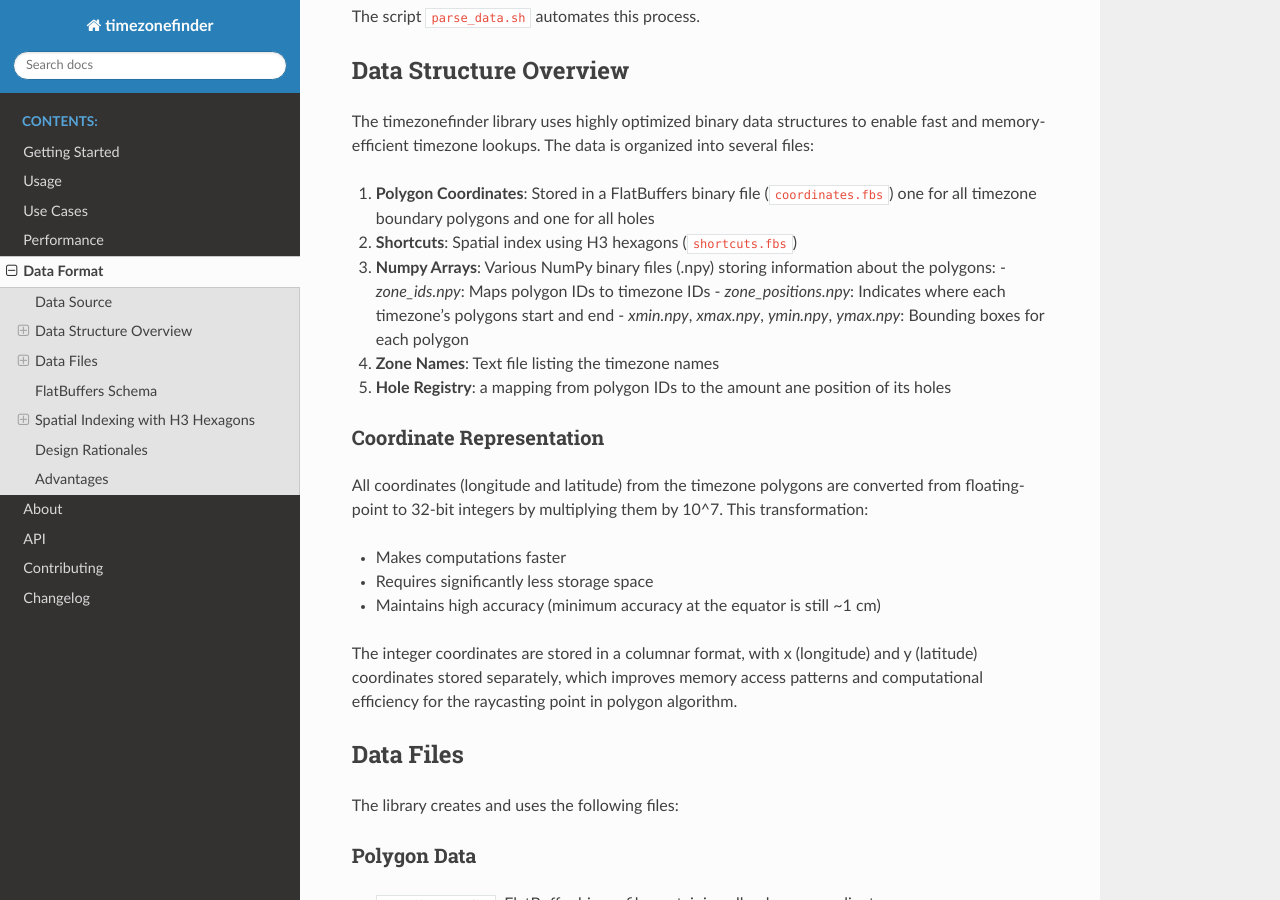
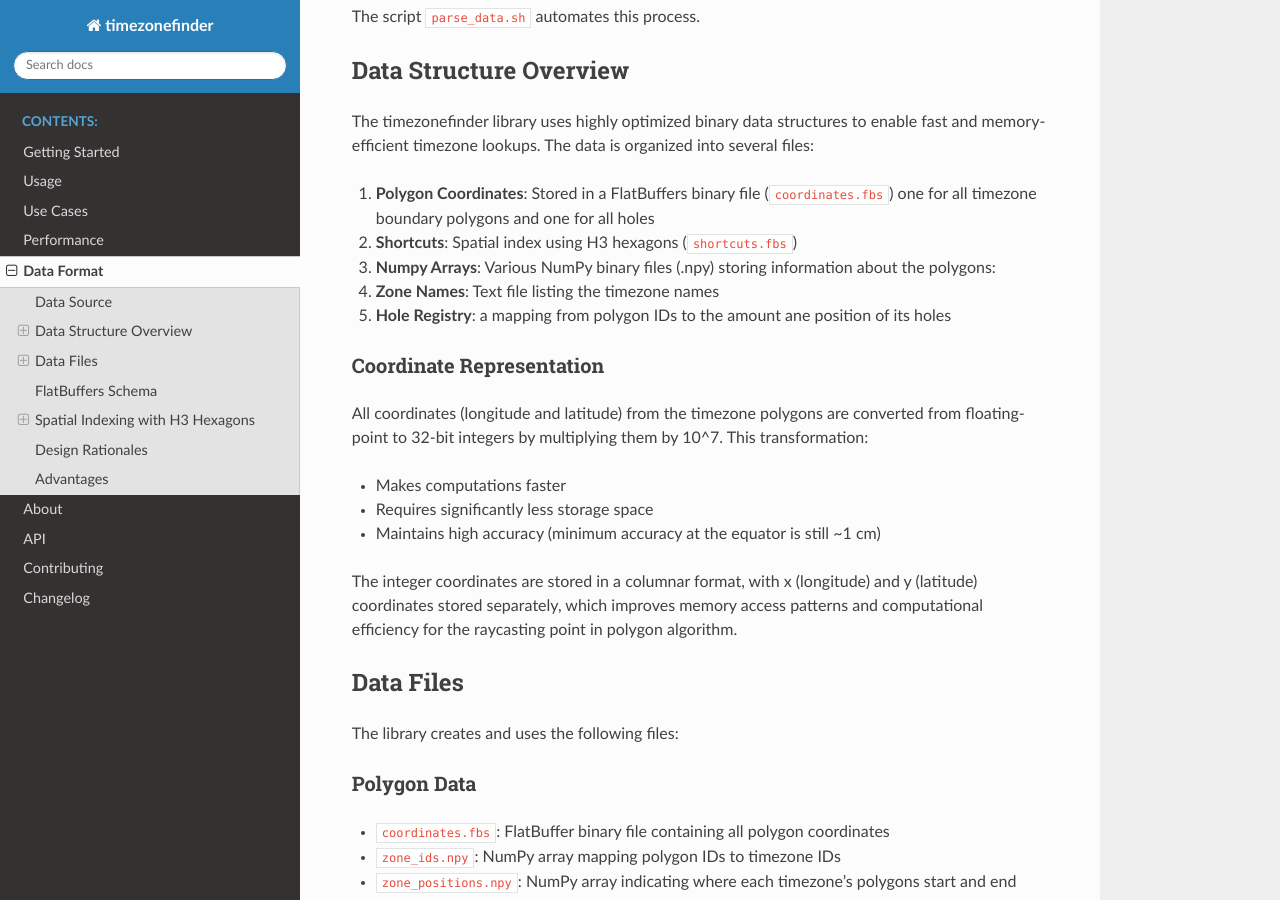
Before and after one commit to jannikmi/timezonefinder, a Sphinx documentation site: the page built from docs/data_format.rst, in a window 1280 px wide and 900 px high, scrolled down 901 px. Built offline with Sphinx 7.4.7 and the Read the Docs theme 3.1.0, drawn with Linux system fonts in a browser that asks for light colours.

```diff
--- a/docs/7_performance.rst
+++ b/docs/7_performance.rst
@@ -4,7 +4,7 @@
 ===========
 
 Binary Data Format
------------------
+------------------
 
 TimezoneFinder uses an optimized binary format based on FlatBuffers for storing and accessing timezone data. This format provides several performance advantages:
 
--- a/docs/conf.py
+++ b/docs/conf.py
@@ -111,7 +111,8 @@
 # Add any paths that contain custom static files (such as style sheets) here,
 # relative to this directory. They are copied after the builtin static files,
 # so a file named "default.css" will overwrite the builtin "default.css".
-html_static_path = ["_static"]
+# html_static_path = ["_static"]
+html_static_path = []
 
 # TODO https://github.com/adamchainz/django-mysql/blob/master/docs/conf.py
 # -- Options for LaTeX output ------------------------------------------
--- a/docs/data_format.rst
+++ b/docs/data_format.rst
@@ -1,4 +1,5 @@
 .. _data_format:
+
 ===============
 Data Format
 ===============
@@ -6,7 +7,7 @@
 This document describes the data format used by ``timezonefinder`` library, including the data sources, design rationales, and performance optimizations.
 
 Data Source
-==========
+===========
 
 The timezone boundary data used in ``timezonefinder`` is sourced from the `timezone-boundary-builder <https://github.com/evansiroky/timezone-boundary-builder>`_ project.
 This project compiles timezone boundaries from OpenStreetMap data and makes them available as GeoJSON files.
@@ -36,22 +37,19 @@
 
 
 Data Structure Overview
-======================
+=======================
 
 The timezonefinder library uses highly optimized binary data structures to enable fast and memory-efficient timezone lookups. The data is organized into several files:
 
 1. **Polygon Coordinates**: Stored in a FlatBuffers binary file (``coordinates.fbs``) one for all timezone boundary polygons and one for all holes
 2. **Shortcuts**: Spatial index using H3 hexagons (``shortcuts.fbs``)
 3. **Numpy Arrays**: Various NumPy binary files (.npy) storing information about the polygons:
-   - `zone_ids.npy`: Maps polygon IDs to timezone IDs
-   - `zone_positions.npy`: Indicates where each timezone's polygons start and end
-   - `xmin.npy`, `xmax.npy`, `ymin.npy`, `ymax.npy`: Bounding boxes for each polygon
 4. **Zone Names**: Text file listing the timezone names
 5. **Hole Registry**: a mapping from polygon IDs to the amount ane position of its holes
 
 
 Coordinate Representation
-------------------------
+-------------------------
 
 All coordinates (longitude and latitude) from the timezone polygons are converted from floating-point to 32-bit integers by multiplying them by 10^7. This transformation:
 
@@ -62,49 +60,49 @@
 The integer coordinates are stored in a columnar format, with x (longitude) and y (latitude) coordinates stored separately, which improves memory access patterns and computational efficiency for the raycasting point in polygon algorithm.
 
 Data Files
-=========
+==========
 
 The library creates and uses the following files:
 
 Polygon Data
------------
+------------
 
 * ``coordinates.fbs``: FlatBuffer binary file containing all polygon coordinates
 * ``zone_ids.npy``: NumPy array mapping polygon IDs to timezone IDs
 * ``zone_positions.npy``: NumPy array indicating where each timezone's polygons start and end
 
 Boundaries Information
----------------------
+----------------------
 
 * ``xmin.npy``, ``xmax.npy``, ``ymin.npy``, ``ymax.npy``: NumPy arrays storing the bounding boxes for each polygon
 
 Spatial Indexing
----------------
+----------------
 
 * ``shortcuts.fbs``: FlatBuffer binary file mapping H3 hexagon IDs to lists of polygon IDs that intersect with each hexagon
 
 Other Files
-----------
+-----------
 
 * ``timezone_names.txt``: List of all timezone names
 
 FlatBuffers Schema
-=================
+==================
 
 The library uses (see `FlatBuffers from Google <https://pypi.org/project/flatbuffers/>`_) binary file format for efficient binary serialization of the polygon and shortcut data.
 Two main schemas are used: PolygonCollection and ShortcutCollection defined in the ``timezonefinder/flatbuf/*.fbs`` files.
 
 
 Spatial Indexing with H3 Hexagons
-================================
+=================================
 
 The Spatial Indexing Backbone
-----------------------------
+-----------------------------
 
 The spatial indexing system based on `H3 hexagons  <https://github.com/uber/h3-py>`__ is the backbone of the ``timezonefinder`` package and its performance. This indexing mechanism drastically reduces the number of polygons that need to be checked to determine which timezone a point is located in.
 
 How it works:
-~~~~~~~~~~~~
+~~~~~~~~~~~~~
 
 1. The surface of the Earth is divided into a grid of hexagons using Uber's H3 library
 2. For each hexagon cell, the library stores a list of timezone polygon IDs that intersect with that cell
@@ -114,13 +112,13 @@
    c. Tests only those polygons to determine which timezone the point belongs to
 
 This approach provides several performance benefits:
-~~~~~~~~~~~~~~~~~~~~~~~~~~~~~~~~~~~~~~~~~~~~~~~~~~~
+~~~~~~~~~~~~~~~~~~~~~~~~~~~~~~~~~~~~~~~~~~~~~~~~~~~~
 
 * **Reduced Search Space**: Instead of checking all polygons (thousands), only a small subset needs to be evaluated
 * **Memory Efficiency**: The spatial index is compact and optimized for fast lookups
 
 H3 Resolution Selection
-~~~~~~~~~~~~~~~~~~~~~
+~~~~~~~~~~~~~~~~~~~~~~~
 
 The library uses H3 resolution 3 for its spatial index, which offers a good balance between:
 
@@ -131,7 +129,7 @@
 The shortcuts are precompiled during the data build process. This preprocessing step is computationally intensive but only needs to be performed once, allowing all subsequent timezone lookups to be extremely fast.
 
 Design Rationales
-================
+=================
 
 Several key design decisions make ``timezonefinder`` extremely efficient:
 
@@ -145,7 +143,7 @@
 
 
 Advantages
-=========
+==========
 
 The data format and algorithms used by ``timezonefinder`` provide several key advantages:
 
```
Also changed, not shown: .pre-commit-config.yaml, 2 other files.
